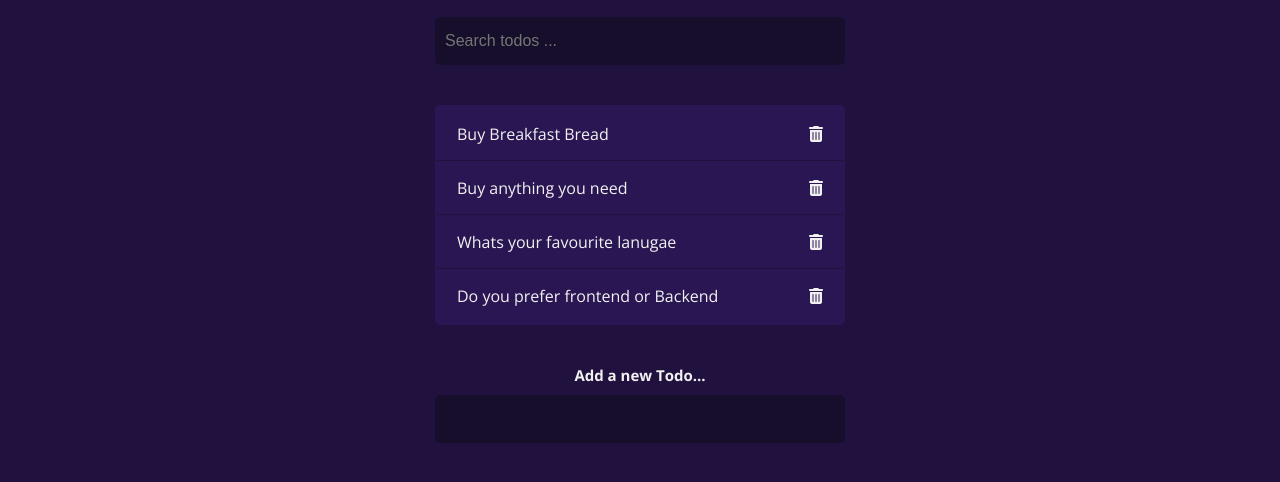
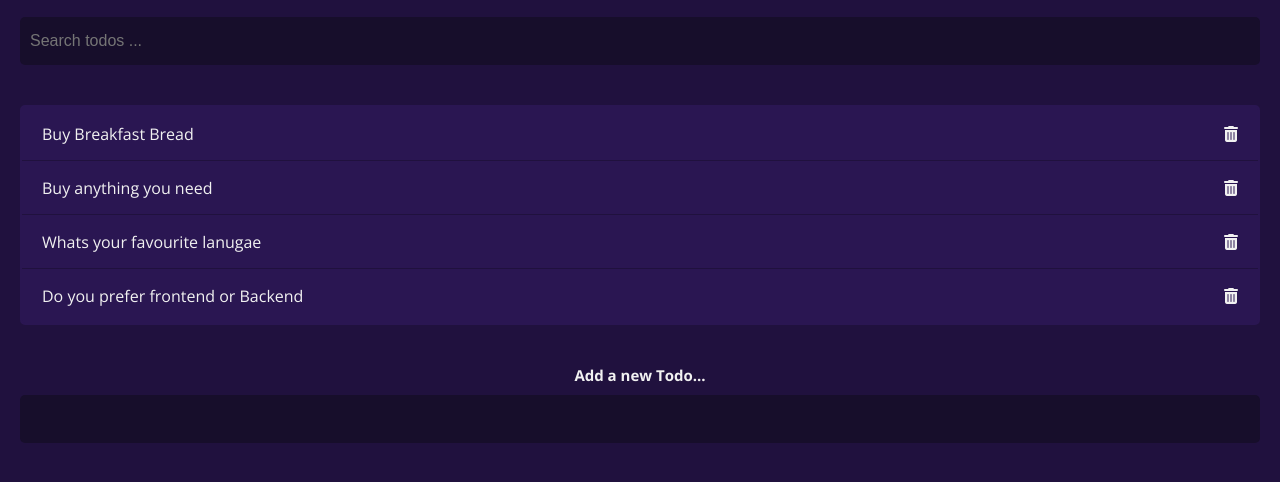
Before and after one commit to edesuccess54/todos, a plain HTML site: page index.html in a window 1280 px wide. Shown: the part 208-690 px from the top of the page. Drawn offline with nearby package versions, Linux system fonts and the light colour scheme.

Commit message:
changed max width to min width

```diff
--- a/styles.css
+++ b/styles.css
@@ -38,7 +38,7 @@ img {
 }
 
 .container {
-  max-width: 450px;
+  min-width: 450px;
   height: 100vh;
   margin: 0 auto;
   padding: 0 20px;
```
